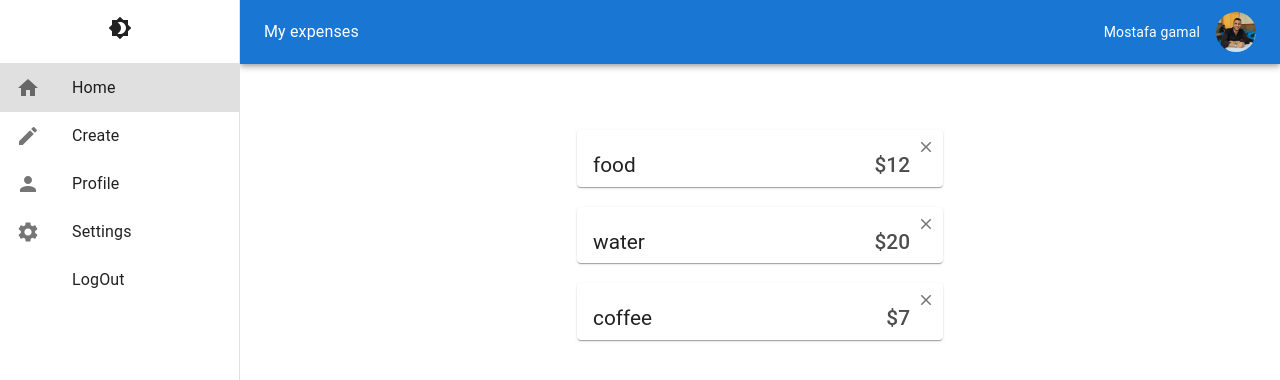
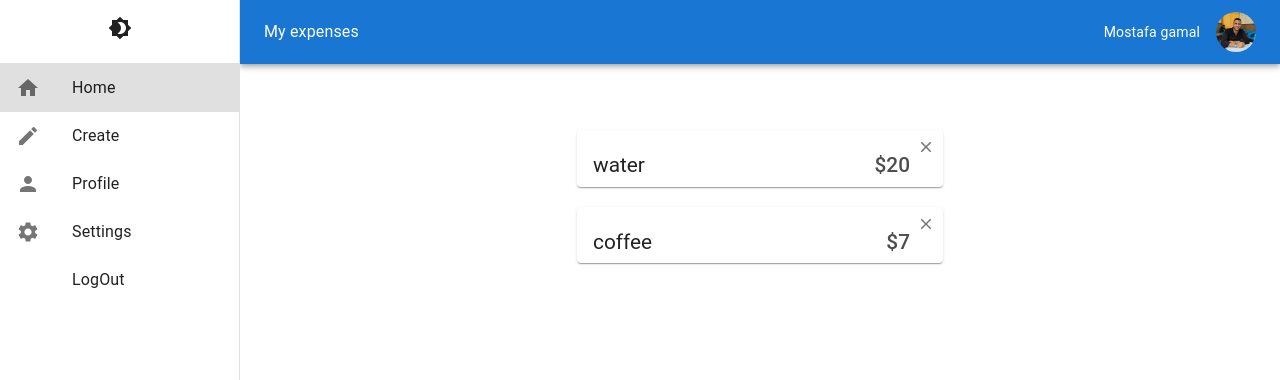
Before and after one commit to MostafaGamalKabil/react-media, a React (Create React App) app: page / in a window 1280 px wide. Shown: the top 380 px of the page. Built offline with nearby package versions, Linux system fonts and the light colour scheme; data requests are answered from the project's data file; some icons are missing.

Commit message:
Delete Data

```diff
--- a/data/db.json
+++ b/data/db.json
@@ -1,10 +1,5 @@
 {
   "mydata": [
-    {
-      "id": "681d",
-      "title": "food",
-      "price": 12
-    },
     {
       "id": "f752",
       "title": "water",
--- a/src/App.js
+++ b/src/App.js
@@ -31,5 +31,6 @@
 
   );
 }
+// npx json-server --watch data/db.json --port 3100
 
 export default App;
--- a/src/MUI-Component/Drawerr.jsx
+++ b/src/MUI-Component/Drawerr.jsx
@@ -90,6 +90,7 @@
         {drawerList.map((item) => {
           return (
             <ListItem
+            key={item.text}
               sx={{
                 bgcolor:
                   currentLocation.pathname === (item.path)
--- a/src/pages/create/Create.jsx
+++ b/src/pages/create/Create.jsx
@@ -17,7 +17,7 @@
   const [title, settitle] = useState("");
   const [price, setprice] = useState(0);
   return (
-    <Box component="form" sx={{ width: "380px" }}>
+    <Box autoComplete="off" component="form" sx={{ width: "380px" }}>
       <TextField
         onChange={(eo) => {
           settitle(eo.target.value);
--- a/src/pages/home/Home.jsx
+++ b/src/pages/home/Home.jsx
@@ -19,7 +19,7 @@
       {myData.map((item) => {
     return(
           <Paper
-
+    key={item.id}
         sx={{
           display: "flex",
           justifyContent: "space-between",
@@ -45,7 +45,9 @@
         >
           {`$${item.price}`}
         </Typography>
-        <IconButton sx={{ position: "absolute", top: "0", right: "0" }}>
+        <IconButton onClick={() => {
+          fetch(`http://localhost:3100/mydata/${item.id}` , {method : "DELETE"})
+        }} sx={{ position: "absolute", top: "0", right: "0" }}>
           <Close sx={{ fontSize: "18px" }} />
         </IconButton>
       </Paper>
```
